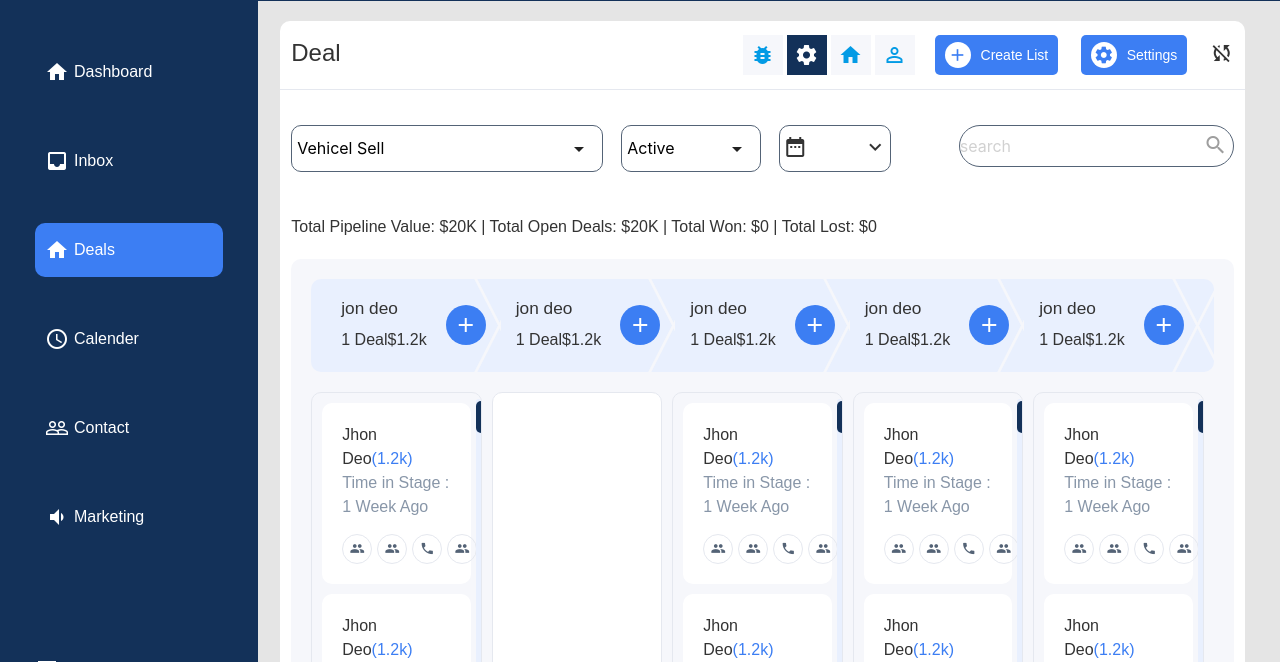
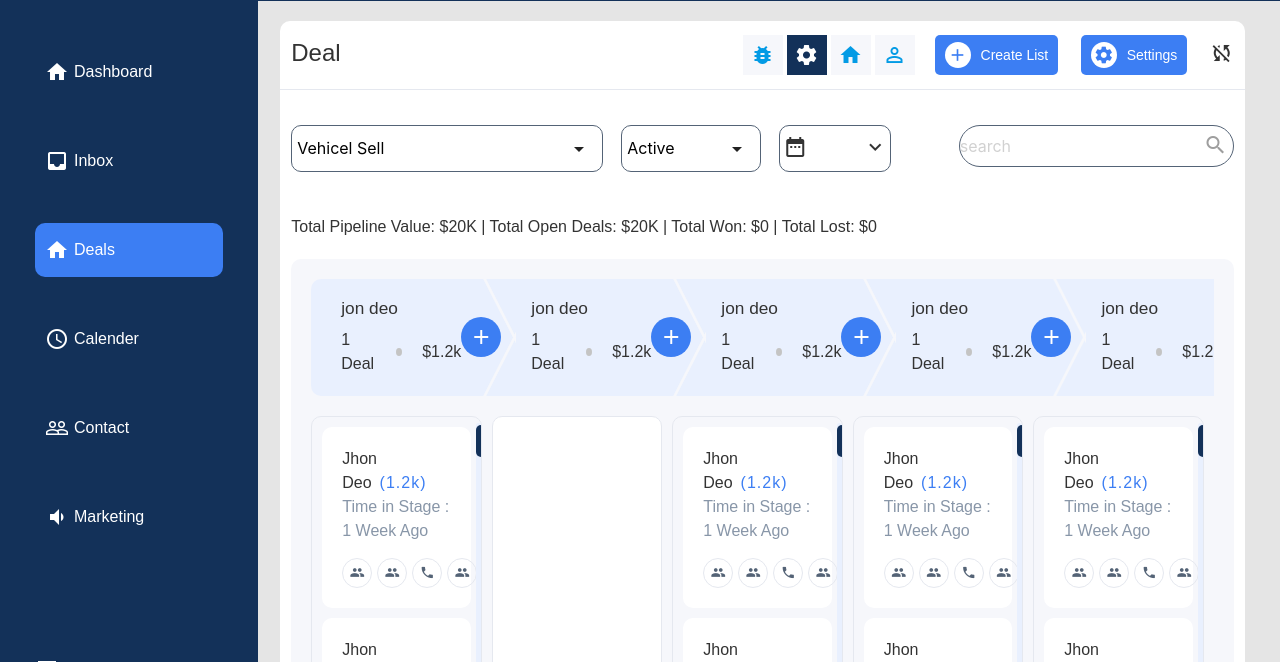
Before and after one commit to hemanta4291/front-end-test, a plain HTML site: page index.html in a window 1280 px wide. Shown: the part 79-741 px from the top of the page. Drawn offline with nearby package versions, Linux system fonts and the light colour scheme; a web font is replaced by a local one.

Commit message:
update on

```diff
--- a/assets/less/style.less
+++ b/assets/less/style.less
@@ -417,6 +417,14 @@ body{
                 &-list{
                     .display-flex(flex,flex-end,center);
                     font-weight: 400;
+
+                    &-dot{
+                        width: 8px;
+                        height: 8px;
+                        background: @dot;
+                        .borer-radius-px(50%);
+                        margin: 0 20px;
+                    }
                 }
             }
             &-right{
@@ -510,6 +518,8 @@ body{
                 }
                 .list-count{
                     color: @blue-light;
+                    padding-left: 8px;
+                    letter-spacing: 1px;
                 }
                 p{
                     color: @text-gray;
--- a/assets/less/variables.less
+++ b/assets/less/variables.less
@@ -12,3 +12,4 @@
 @delete:#FF5858;
 @win:#6FCF97;
 @pipeline:#FFB053;
+@dot :#C4C4C4;
--- a/index.html
+++ b/index.html
@@ -148,11 +148,11 @@
                         <div class="main-middle-single">
                           <div class="main-middle-single-left">
                             <h6>jon deo</h6>
-                            <ul class="main-middle-single-left-list">
-                              <li>1 Deal</li>
-                              <li></li>
-                              <li>$1.2k</li>
-                            </ul>
+                            <div class="main-middle-single-left-list">
+                              <div>1 Deal</div>
+                              <div class="main-middle-single-left-list-dot"></div>
+                              <div>$1.2k</div>
+                            </div>
                           </div>
                           <div class="main-middle-single-right">
                             <i class="material-icons">add</i>
@@ -163,11 +163,11 @@
                         <div class="main-middle-single">
                           <div class="main-middle-single-left">
                             <h6>jon deo</h6>
-                            <ul class="main-middle-single-left-list">
-                              <li>1 Deal</li>
-                              <li></li>
-                              <li>$1.2k</li>
-                            </ul>
+                            <div class="main-middle-single-left-list">
+                              <div>1 Deal</div>
+                              <div class="main-middle-single-left-list-dot"></div>
+                              <div>$1.2k</div>
+                            </div>
                           </div>
                           <div class="main-middle-single-right">
                             <i class="material-icons">add</i>
@@ -178,11 +178,11 @@
                         <div class="main-middle-single">
                           <div class="main-middle-single-left">
                             <h6>jon deo</h6>
-                            <ul class="main-middle-single-left-list">
-                              <li>1 Deal</li>
-                              <li></li>
-                              <li>$1.2k</li>
-                            </ul>
+                            <div class="main-middle-single-left-list">
+                              <div>1 Deal</div>
+                              <div class="main-middle-single-left-list-dot"></div>
+                              <div>$1.2k</div>
+                            </div>
                           </div>
                           <div class="main-middle-single-right">
                             <i class="material-icons">add</i>
@@ -193,11 +193,11 @@
                         <div class="main-middle-single">
                           <div class="main-middle-single-left">
                             <h6>jon deo</h6>
-                            <ul class="main-middle-single-left-list">
-                              <li>1 Deal</li>
-                              <li></li>
-                              <li>$1.2k</li>
-                            </ul>
+                            <div class="main-middle-single-left-list">
+                              <div>1 Deal</div>
+                              <div class="main-middle-single-left-list-dot"></div>
+                              <div>$1.2k</div>
+                            </div>
                           </div>
                           <div class="main-middle-single-right">
                             <i class="material-icons">add</i>
@@ -208,11 +208,11 @@
                         <div class="main-middle-single">
                           <div class="main-middle-single-left">
                             <h6>jon deo</h6>
-                            <ul class="main-middle-single-left-list">
-                              <li>1 Deal</li>
-                              <li></li>
-                              <li>$1.2k</li>
-                            </ul>
+                            <div class="main-middle-single-left-list">
+                              <div>1 Deal</div>
+                              <div class="main-middle-single-left-list-dot"></div>
+                              <div>$1.2k</div>
+                            </div>
                           </div>
                           <div class="main-middle-single-right">
                             <i class="material-icons">add</i>
```
Also changed, not shown: assets/css/style.css.
